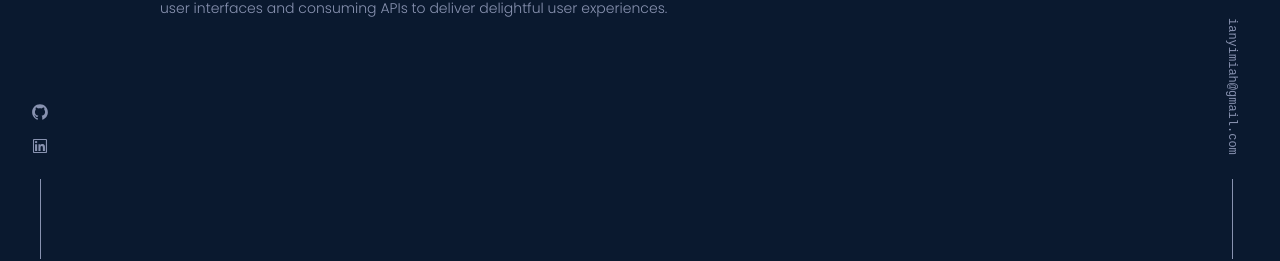
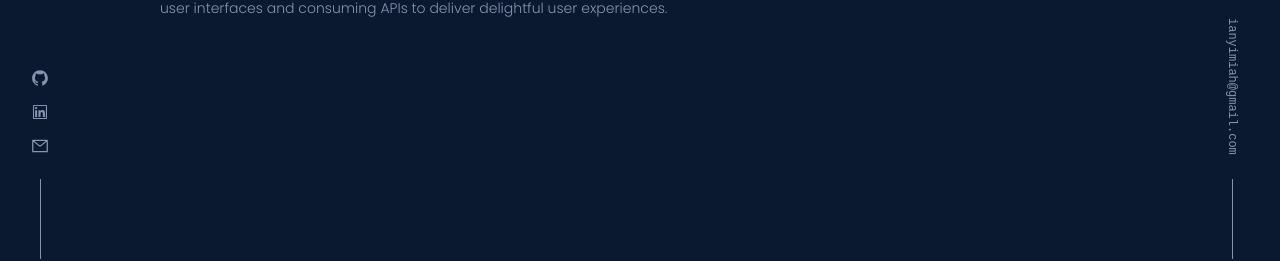
Before and after one commit to iandev096/portfolio-brittany-chiang, a Next.js app: page / in a window 1280 px wide. Shown: the part 541-802 px from the top of the page. Built offline with nearby package versions, Linux system fonts and the light colour scheme; a web font is replaced by a local one; what tailwindcss-debug-screens would draw is missing.

Commit message:
- added broken links

```diff
--- a/data.ts
+++ b/data.ts
@@ -2,22 +2,23 @@ import { GrGithub, GrLinkedinOption, GrMail, GrYoutube } from "react-icons/gr";
 import {
   AiOutlineGithub,
   AiOutlineLinkedin,
+  AiOutlineMail,
   AiOutlineYoutube,
 } from "react-icons/ai";
 import { IconItem } from "./components/Layouts/App/Navbar/NavDrawer/SocialItem";
 
 export const SOCIAL_ITEMS: IconItem[] = [
   { Icon: GrGithub, url: "https://github.com/iandev096" },
-  { Icon: GrLinkedinOption, url: "https://linkedin.com/iandev096" },
+  { Icon: GrLinkedinOption, url: "https://www.linkedin.com/in/ianyimiah/" },
   // { Icon: GrYoutube, url: "https://youtube.com/iandev096" },
-  { Icon: GrMail, url: "https://gmail.com/iandev096" },
+  { Icon: GrMail, url: "mailto:ianyimiah@gmail.com" },
 ];
 
 export const SOCIAL_ITEMS2: IconItem[] = [
   { Icon: AiOutlineGithub, url: "https://github.com/iandev096" },
-  { Icon: AiOutlineLinkedin, url: "https://linkedin.com/ianyimiah" },
+  { Icon: AiOutlineLinkedin, url: "https://www.linkedin.com/in/ianyimiah/" },
   // { Icon: AiOutlineYoutube, url: "https://youtube.com/iandev096" },
-  // { Icon: AiOutlineMail, url: "https://github.com/iandev096" },
+  { Icon: AiOutlineMail, url: "mailto:ianyimiah@gmail.com" },
 ];
 
 export const DRAWER_ITEMS = ["About", "Experience", "Work", "Contact"];
```
